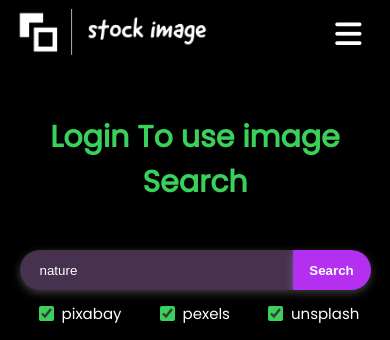
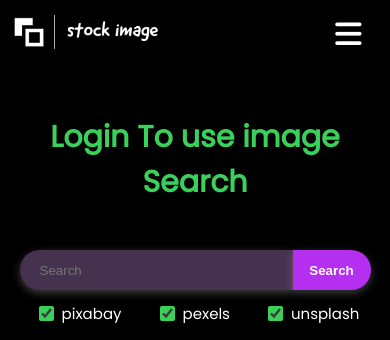
Before and after one commit to shubgoyal23/stock-image, a React (Vite) app: page / in a window 390 px wide. Shown: the top 340 px of the page. Built offline with nearby package versions, Linux system fonts and the light colour scheme; no server answers.

Commit message:
minor fix

```diff
--- a/src/Components/Header/Header.css
+++ b/src/Components/Header/Header.css
@@ -1,5 +1,4 @@
-
-.header{
+.header {
    display: flex;
    height: 70px;
    box-sizing: border-box;
@@ -8,36 +7,36 @@
    justify-content: space-between;
    margin-top: 0.5rem;
 }
-  .header .logo{
+.header .logo {
    margin-left: 3rem;
    width: 12rem;
 }
-  .header .logo img{
+.header .logo img {
    width: 100%;
    object-fit: cover;
 }
-  .header .hamburg{
+.header .hamburg {
    display: flex;
    justify-content: space-between;
    align-items: center;
    gap: 2rem;
 }
-  .header ul{
+.header ul {
    display: flex;
    gap: 2rem;
    list-style-type: none;
 }
 
-  .header ul li a{
+.header ul li a {
    text-decoration: none;
    color: rgb(255, 255, 255);
    font-size: 1.5rem;
-    text-transform: capitalize
+   text-transform: capitalize;
 }
-  .header .login-btn-div{
+.header .login-btn-div {
    margin-right: 3rem;
 }
-  .header .login-btn-div button{
+.header .login-btn-div button {
    width: 100px;
    height: 40px;
    box-sizing: border-box;
@@ -48,19 +47,19 @@
    cursor: pointer;
    margin: 0.5rem;
 }
-  .header .login-btn-div button:hover{
+.header .login-btn-div button:hover {
    box-sizing: border-box;
    border: var(--Color1) 2px solid;
    color: var(--Color3);
 }
-  .header .login-btn-div button:active{
+.header .login-btn-div button:active {
    transform: translate(0, 2px);
 }
 
-  .active{
+.active {
    color: var(--Color1) !important;
 }
-.hamburg-btn{
+.hamburg-btn {
    background-color: transparent;
    border: none;
    color: white;
@@ -69,23 +68,74 @@
    display: none;
    margin-right: 1rem;
 }
+@media screen and (max-width: 1080px) {
+  :root {
+     font-size: 15px;
+  }
+  .header .login-btn-div {
+     margin-right: 0.5rem;
+  }
+  .header .logo {
+     margin-left: 0.5rem;
+     width: 13rem;
+  }
+  .header .login-btn-div {
+     flex-wrap: nowrap;
+  }
+  .header ul {
+     gap: 1rem;
+  }
+}
+
+@media screen and (max-width: 980px) {
+  :root {
+     font-size: 10px;
+  }
+  .header .login-btn-div {
+     margin-right: 0.1rem;
+  }
+  .header .logo {
+     margin-left: 0.2rem;
+     width: 10rem;
+  }
+  .header .login-btn-div {
+     flex-wrap: nowrap;
+  }
+  .header ul {
+     gap: 0.3rem;
+  }
+  .header .login-btn-div button {
+     width: auto;
+  }
+  .header .hamburg {
+     gap: 0.1rem;
+  }
+  .header ul li a {
+     font-size: 1rem;
+  }
+}
 
 @media screen and (max-width: 720px) {
-    .header{
+  :root {
+    font-size: 15px;
+ }
+   .header {
       width: 100%;
       margin: 0;
-    }
-    .coll{
-      position: fixed;
+      position: sticky;
       top: 0;
       left: 0;
+      background-color: black;
+      z-index: 999;
+   }
+   .coll {
       background-color: black;
       z-index: 99;
       width: 100%;
       margin: 0;
    }
 
-    .header .hamburg{
+   .header .hamburg {
       position: fixed;
       top: 70px;
       width: 100%;
@@ -100,12 +150,11 @@
       z-index: 99;
       transition: all ease-in 400ms;
    }
-    .header .coll{
-
+   .header .coll {
       padding-top: 2rem;
       left: 0;
    }
-    .header ul{
+   .header ul {
       display: flex;
       justify-content: space-between;
       align-items: center;
@@ -113,52 +162,22 @@
       padding-left: 0;
    }
 
-    .header .login-btn-div{
+   .header .login-btn-div {
       margin-right: 0rem;
       display: flex;
       flex-direction: column;
    }
-    .hamburg-btn{
+   .hamburg-btn {
       display: block;
    }
+   .header .login-btn-div button {
+    width: 150px;
  }
-
-  @media screen and (max-width: 980px) {
-    :root{
-      font-size: 11px;
+ .header .hamburg {
+    gap: 2rem;
  }
-    .header .login-btn-div{
-      margin-right: 0.1rem;
+ .header ul li a {
+    font-size: 2rem;
+    line-height: 1.6
  }
-    .header .logo{
-      margin-left: 0.2rem;
-      width: 10rem;
 }
-    .header .login-btn-div{
-      flex-wrap: nowrap;
-    }
-    .header ul{
-      gap: 0.3rem;
-    }
-
-  }
-
-  @media screen and (max-width: 1080px) {
-    :root{
-      font-size: 15px;
-    }
-    .header .login-btn-div{
-      margin-right: 0.5rem;
-    }
-    .header .logo{
-      margin-left: 0.5rem;
-      width: 13rem;
-    }
-    .header .login-btn-div{
-      flex-wrap: nowrap;
-    }
-    .header ul{
-      gap: 1rem;
-    }
-
-  }
--- a/src/Components/Home/Home.jsx
+++ b/src/Components/Home/Home.jsx
@@ -6,7 +6,7 @@ import { useSelector } from "react-redux";
 import {Auth} from "../../conf/conf"
 
 export default function Home() {
-   const [search, setSearch] = useState("nature");
+   const [search, setSearch] = useState("");
    const user = useSelector(state => state.auth.loggedin)
 
    const [checked, setChecked] = useState({
@@ -15,7 +15,7 @@ export default function Home() {
       unsplash: true,
    });
 
-   const [prevSearch, setPrevSearch] = useState("nature");
+   const [prevSearch, setPrevSearch] = useState("");
    const [page, setPAge] = useState(1);
    const [imagesFinalData, setImagesFinalData] = useState([]);
 
--- a/src/Components/Loading/Loading.css
+++ b/src/Components/Loading/Loading.css
@@ -1,3 +1,8 @@
+.ring-div{
+  height: 100vh;
+  width: 100%;
+  background-color: black;
+}
 .ring-loading
 {
   position:absolute;
--- a/src/Components/Loading/Loading.jsx
+++ b/src/Components/Loading/Loading.jsx
@@ -2,10 +2,12 @@ import React from 'react'
 import "./Loading.css"
 function Loading() {
   return (
-    <div className="ring-loading">
+    <div className='ring-div'>
+      <div className="ring-loading">
          Loading
          <span></span>
       </div>
+    </div>
   )
 }
 
```
Lines whose indentation alone changed are shown as unchanged.
